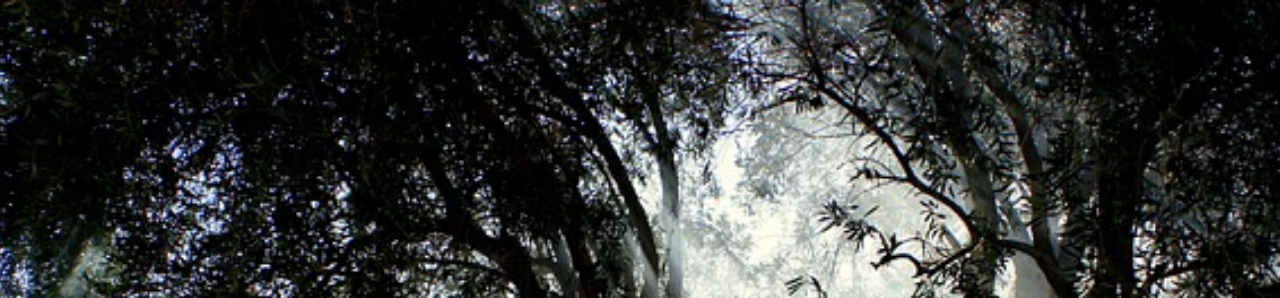
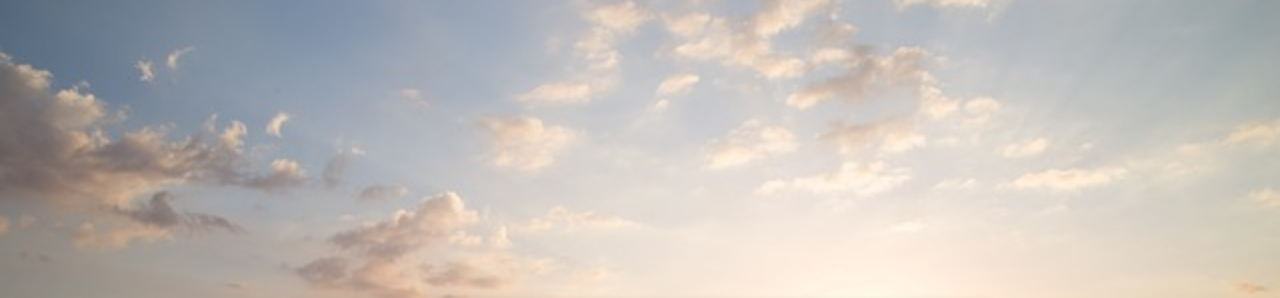
Before and after one commit to ngeelani48/quote-of-the-day-app, a website: page index.html in a window 1280 px wide. Shown: the top 298 px of the page. Drawn offline with Linux system fonts and the light colour scheme.

Commit message:
Update styles.css

```diff
--- a/styles.css
+++ b/styles.css
@@ -6,7 +6,7 @@ body {
   align-items: center;
   justify-content: center;
   min-height: 100vh;
-  background-image: url('image1.jpg');
+  background-image: url('image2.jpg');
   background-size: cover;
   background-position: center;
 }
```
